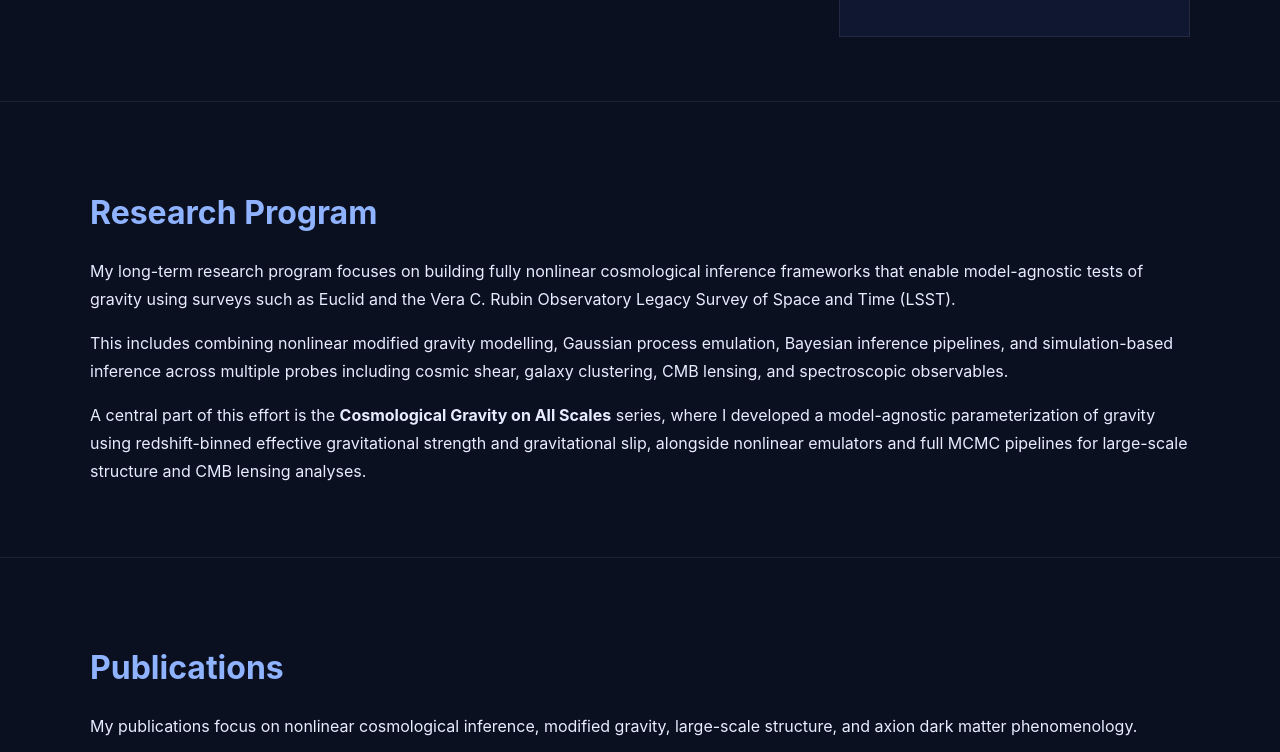
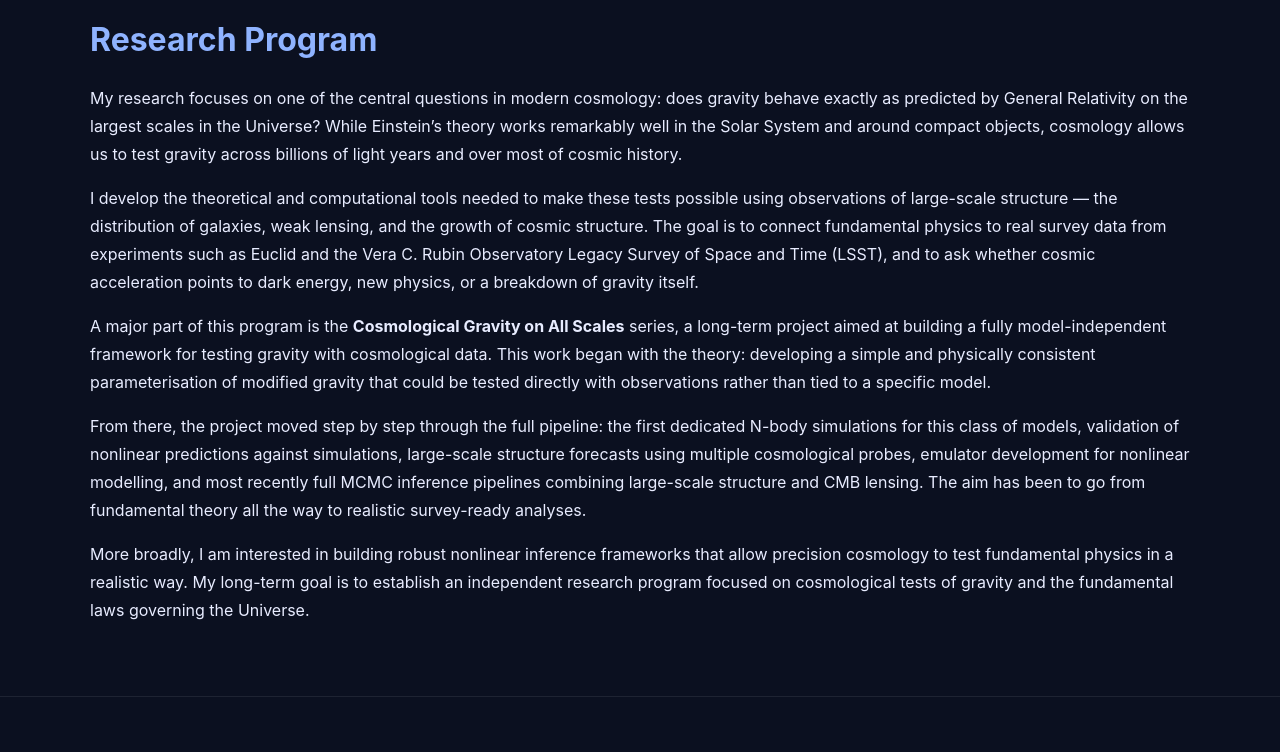
Before and after one commit to sankarshana16/sankarshana16.github.io, a plain HTML site: page index.html in a window 1280 px wide. Shown: the part 788-1540 px from the top of the page. Drawn offline with Linux system fonts and the light colour scheme.

Commit message:
Revise research program details and clean up HTML
Updated research program description and removed CV download link.

```diff
--- a/index.html
+++ b/index.html
@@ -169,11 +169,6 @@
         <a href="#projects">Projects</a>
         <a href="#talks">Talks</a>
         <a href="#contact">Contact</a>
-        <p>
-        <a class="btn" href="Academic_CV_Template-1.pdf" target="_blank">
-       Download CV
-    </a>
-
       </div>
     </nav>
   </div>
@@ -210,8 +205,6 @@
     </div>
 
     <div class="card">
-      <img src="Achu_photo.png" alt="Sankarshana Srinivasan"
-     style="width:100%; border-radius:10px; margin-bottom:1rem;">
       <h3>Current Position</h3>
       <p>
         Postdoctoral Researcher<br>
@@ -236,22 +229,28 @@
     <h2>Research Program</h2>
 
     <p>
-      My long-term research program focuses on building fully nonlinear cosmological inference
-      frameworks that enable model-agnostic tests of gravity using surveys such as Euclid and
-      the Vera C. Rubin Observatory Legacy Survey of Space and Time (LSST).
+      My research focuses on one of the central questions in modern cosmology: does gravity behave exactly as predicted by General Relativity on the largest scales in the Universe?
+      While Einstein’s theory works remarkably well in the Solar System and around compact objects, cosmology allows us to test gravity across billions of light years and over most of cosmic history.
     </p>
 
     <p>
-      This includes combining nonlinear modified gravity modelling, Gaussian process emulation,
-      Bayesian inference pipelines, and simulation-based inference across multiple probes including
-      cosmic shear, galaxy clustering, CMB lensing, and spectroscopic observables.
+      I develop the theoretical and computational tools needed to make these tests possible using observations of large-scale structure — the distribution of galaxies, weak lensing, and the growth of cosmic structure.
+      The goal is to connect fundamental physics to real survey data from experiments such as Euclid and the Vera C. Rubin Observatory Legacy Survey of Space and Time (LSST), and to ask whether cosmic acceleration points to dark energy, new physics, or a breakdown of gravity itself.
     </p>
 
     <p>
-      A central part of this effort is the <strong>Cosmological Gravity on All Scales</strong>
-      series, where I developed a model-agnostic parameterization of gravity using redshift-binned
-      effective gravitational strength and gravitational slip, alongside nonlinear emulators and
-      full MCMC pipelines for large-scale structure and CMB lensing analyses.
+      A major part of this program is the <strong>Cosmological Gravity on All Scales</strong> series, a long-term project aimed at building a fully model-independent framework for testing gravity with cosmological data.
+      This work began with the theory: developing a simple and physically consistent parameterisation of modified gravity that could be tested directly with observations rather than tied to a specific model.
+    </p>
+
+    <p>
+      From there, the project moved step by step through the full pipeline: the first dedicated N-body simulations for this class of models, validation of nonlinear predictions against simulations, large-scale structure forecasts using multiple cosmological probes, emulator development for nonlinear modelling, and most recently full MCMC inference pipelines combining large-scale structure and CMB lensing.
+      The aim has been to go from fundamental theory all the way to realistic survey-ready analyses.
+    </p>
+
+    <p>
+      More broadly, I am interested in building robust nonlinear inference frameworks that allow precision cosmology to test fundamental physics in a realistic way.
+      My long-term goal is to establish an independent research program focused on cosmological tests of gravity and the fundamental laws governing the Universe.
     </p>
   </div>
 </section>
@@ -359,6 +358,9 @@
       <strong>Email:</strong><br>
       <a href="mailto:Sankarshana.Sri@physik.uni-muenchen.de">Sankarshana.Sri@physik.uni-muenchen.de</a>
     </p>
+
+    <p>
+      <strong>Profiles:</strong><br>
       <a href="https://orcid.org/0000-0003-1539-3276" target="_blank">ORCID</a><br>
       <a href="https://ui.adsabs.harvard.edu/search/q=orcid%3A0000-0003-1539-3276&sort=date%20desc%2C%20bibcode%20desc&p_=0" target="_blank">NASA ADS Publications</a><br>
       <a href="https://www.github.com/sankarshana16" target="_blank">GitHub</a>
```
